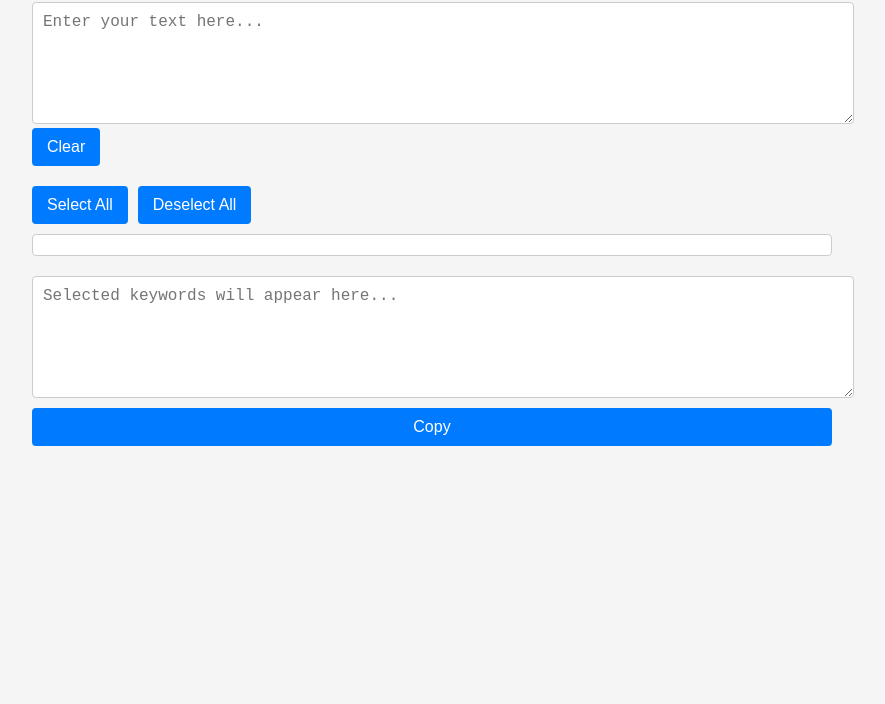
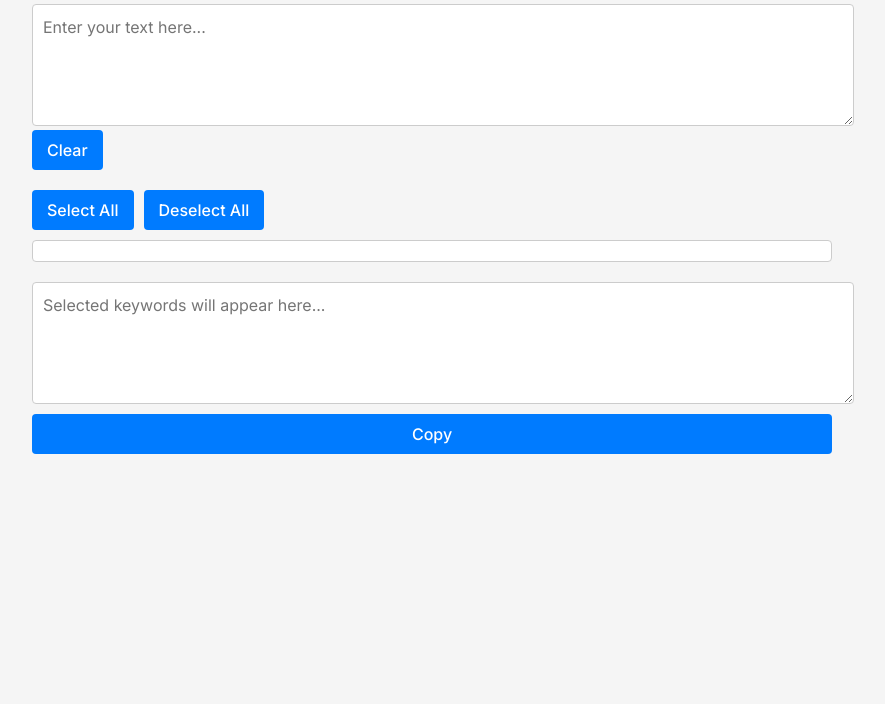
Before and after one commit to Starwarscat1/keyword-selector-tool, a plain HTML site: page index.html in a window 1280 px wide. Shown: the part 96-800 px from the top of the page, without its empty margins (208-1093 px from the left). Drawn offline with Linux system fonts and the light colour scheme.

Commit message:
Updated font and added copy message for index.html
Updated font and added message confirming text was copied.

```diff
--- a/index.html
+++ b/index.html
@@ -5,19 +5,117 @@
   <meta name="viewport" content="width=device-width, initial-scale=1.0">
   <title>Keyword Selector Tool</title>
   <style>
-    body { font-family: Arial, sans-serif; margin: 0; padding: 20px; background: #f5f5f5; }
-    h1 { text-align: center; margin-bottom: 20px; }
-    .container { max-width: 800px; margin: 0 auto; display: flex; flex-direction: column; gap: 20px; }
-    textarea { width: 100%; min-height: 100px; resize: vertical; padding: 10px; font-size: 1rem; border: 1px solid #ccc; border-radius: 4px; }
-    button { padding: 10px 15px; font-size: 1rem; border: none; border-radius: 4px; cursor: pointer; background: #007BFF; color: #fff; }
-    button:hover { background: #0056b3; }
-    .checkbox-section { display: flex; flex-direction: column; gap: 10px; }
-    .checkbox-controls { display: flex; gap: 10px; }
-    .checkbox-container { display: grid; grid-template-columns: repeat(4, 1fr); gap: 10px; background: #fff; padding: 10px; border-radius: 4px; border: 1px solid #ccc; }
+    /* Import a clean, professional font */
+    @import url('https://fonts.googleapis.com/css2?family=Inter:wght@400;500;600&display=swap');
+
+    body {
+      font-family: 'Inter', Arial, sans-serif;
+      font-size: 16px;
+      margin: 0;
+      padding: 20px;
+      background: #f5f5f5;
+      color: #333;
+    }
+
+    h1 {
+      font-size: 2rem;
+      font-weight: 600;
+      text-align: center;
+      margin-bottom: 20px;
+      color: #222;
+    }
+
+    .container {
+      max-width: 800px;
+      margin: 0 auto;
+      display: flex;
+      flex-direction: column;
+      gap: 20px;
+    }
+
+    textarea {
+      width: 100%;
+      min-height: 100px;
+      resize: vertical;
+      padding: 10px;
+      font-size: 1rem;
+      font-family: 'Inter', Arial, sans-serif;
+      line-height: 1.5;
+      border: 1px solid #ccc;
+      border-radius: 4px;
+    }
+
+    button {
+      padding: 10px 15px;
+      font-size: 1rem;
+      font-family: 'Inter', Arial, sans-serif;
+      font-weight: 500;
+      border: none;
+      border-radius: 4px;
+      cursor: pointer;
+      background: #007BFF;
+      color: #fff;
+      transition: background 0.2s;
+    }
+
+    button:hover {
+      background: #0056b3;
+    }
+
+    .checkbox-section {
+      display: flex;
+      flex-direction: column;
+      gap: 10px;
+    }
+
+    .checkbox-controls {
+      display: flex;
+      gap: 10px;
+    }
+
+    .checkbox-container {
+      display: grid;
+      grid-template-columns: repeat(4, 1fr);
+      gap: 10px;
+      background: #fff;
+      padding: 10px;
+      border-radius: 4px;
+      border: 1px solid #ccc;
+    }
+
+    .checkbox-container label {
+      display: flex;
+      align-items: center;
+      font-size: 0.9rem;
+      font-weight: 400;
+    }
+
+    .checkbox-container input[type="checkbox"] {
+      width: 1rem;
+      height: 1rem;
+    }
+
+    .output-section {
+      display: flex;
+      flex-direction: column;
+      gap: 10px;
+      position: relative;
+    }
+
+    /* Notification styling */
+    .notification {
+      font-size: 0.9rem;
+      color: #28a745;
+      opacity: 0;
+      transition: opacity 0.2s ease-in-out;
+      margin-top: 5px;
+    }
+
     @media (max-width: 600px) {
-      .checkbox-container { grid-template-columns: repeat(2, 1fr); }
+      .checkbox-container {
+        grid-template-columns: repeat(2, 1fr);
+      }
     }
-    .output-section { display: flex; flex-direction: column; gap: 10px; }
   </style>
 </head>
 <body>
@@ -37,6 +135,7 @@
     <div class="output-section">
       <textarea id="outputText" readonly placeholder="Selected keywords will appear here..."></textarea>
       <button id="copyBtn">Copy</button>
+      <span id="copyNotification" class="notification"></span>
     </div>
   </div>
   <script>
@@ -48,6 +147,7 @@
     const deselectAllBtn = document.getElementById('deselectAllBtn');
     const outputText = document.getElementById('outputText');
     const copyBtn = document.getElementById('copyBtn');
+    const copyNotification = document.getElementById('copyNotification');
 
     function parseWords(text){
       return [...new Set(text.split(/\s+/).filter(w => w))];
@@ -59,8 +159,6 @@
       words.forEach(word => {
         const id = 'chk_' + word;
         const label = document.createElement('label');
-        label.style.display = 'flex';
-        label.style.alignItems = 'center';
         const checkbox = document.createElement('input');
         checkbox.type = 'checkbox';
         checkbox.id = id;
@@ -95,6 +193,9 @@
     copyBtn.addEventListener('click', () => {
       outputText.select();
       document.execCommand('copy');
+      copyNotification.textContent = 'Copied to clipboard!';
+      copyNotification.style.opacity = '1';
+      setTimeout(() => { copyNotification.style.opacity = '0'; }, 2000);
     });
 
     // initialize
```
